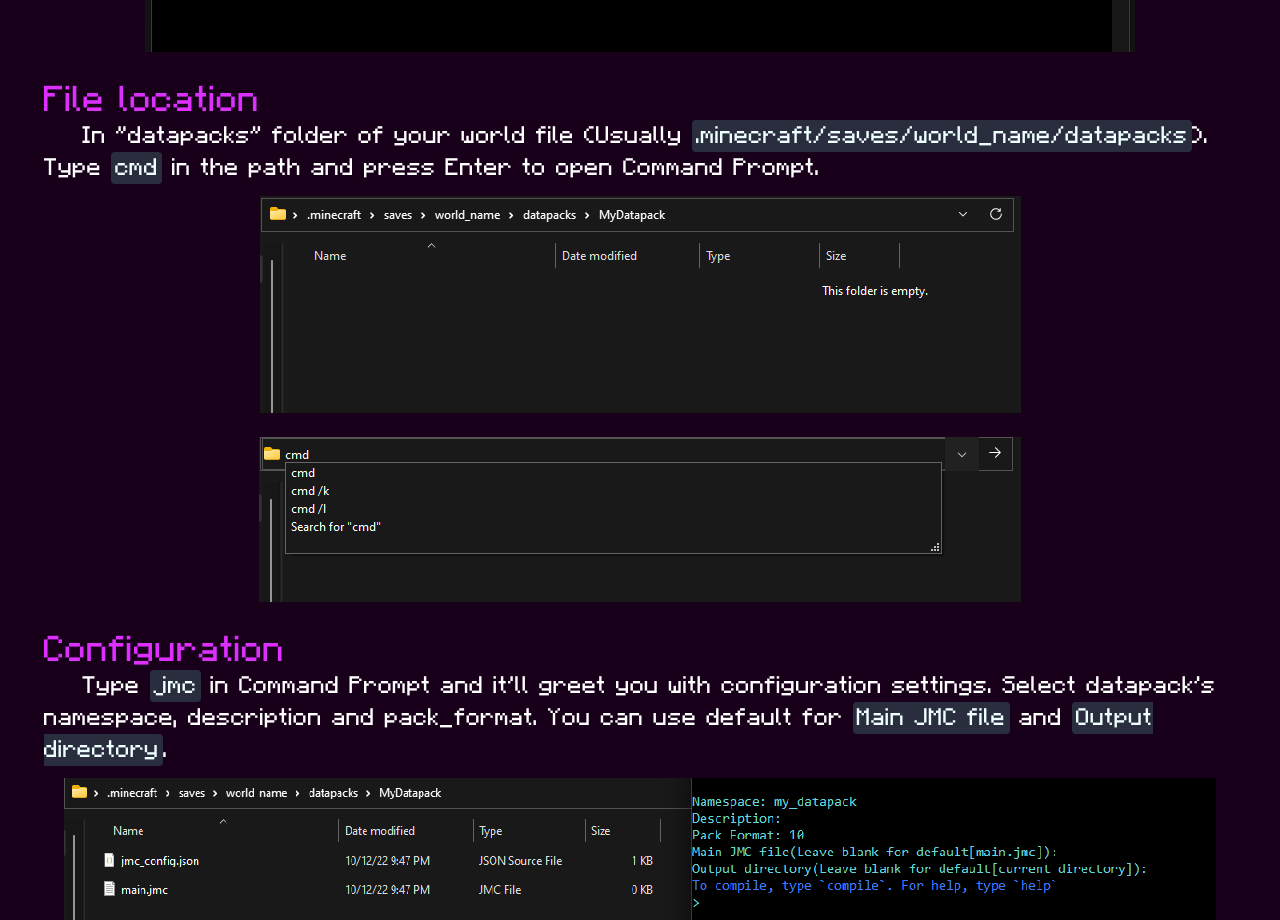
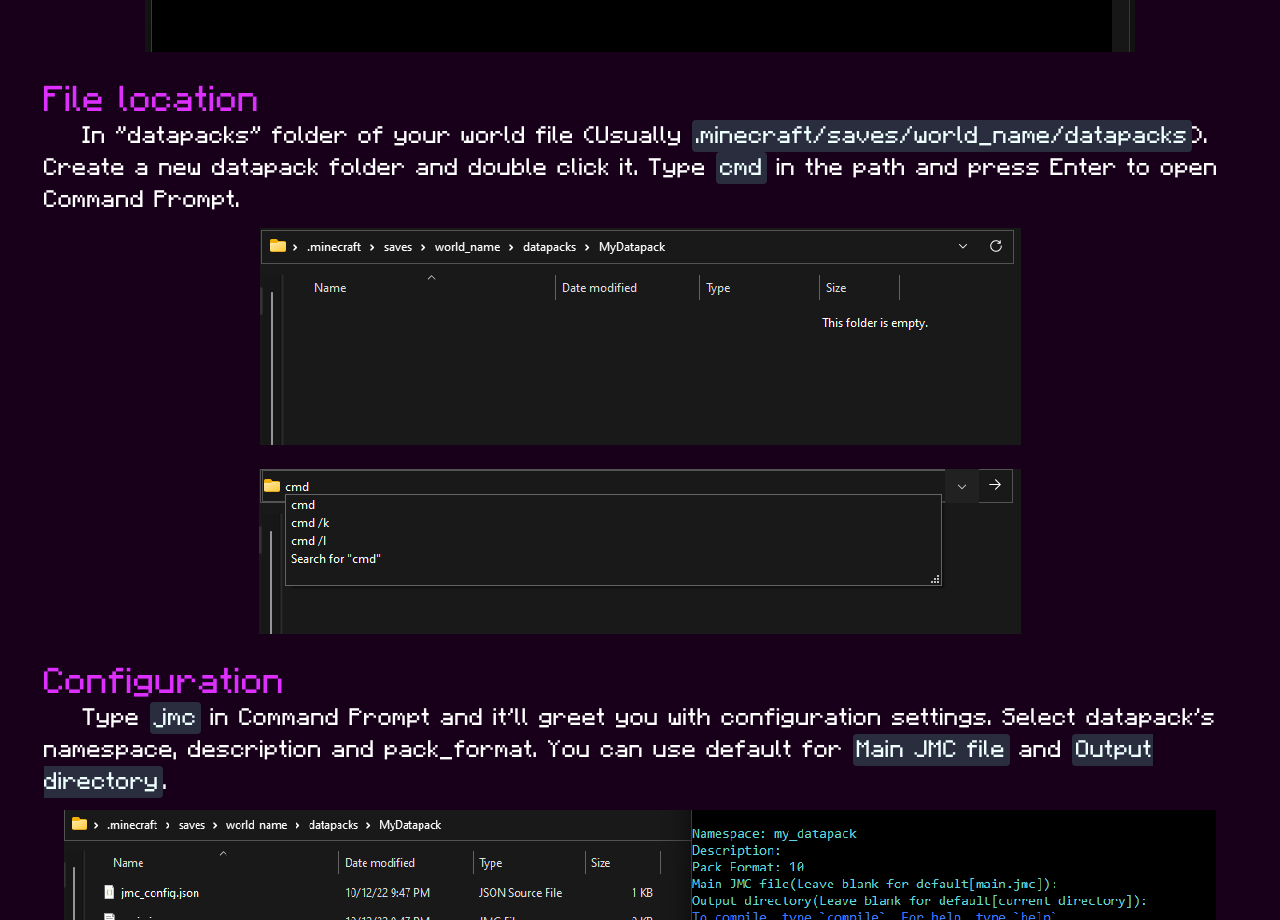
Before and after one commit to WingedSeal/jmc, a React (Create React App) app: page /#/getting-started/installation in a window 1280 px wide. Shown: the part 1620-2540 px from the top of the page. Built offline with nearby package versions, Linux system fonts and the light colour scheme.

Commit message:
Minor text change

```diff
--- a/src/pages/Installation/Installation.tsx
+++ b/src/pages/Installation/Installation.tsx
@@ -145,8 +145,9 @@ const Installation = () => {
                         <Tab />
                         In "datapacks" folder of your world file (Usually{" "}
                         <code>.minecraft/saves/world_name/datapacks</code>).
-                        Type <code>cmd</code> in the path and press Enter to
-                        open Command Prompt.
+                        Create a new datapack folder and double click it. Type{" "}
+                        <code>cmd</code> in the path and press Enter to open
+                        Command Prompt.
                     </p>
                 </div>
                 <img
```
